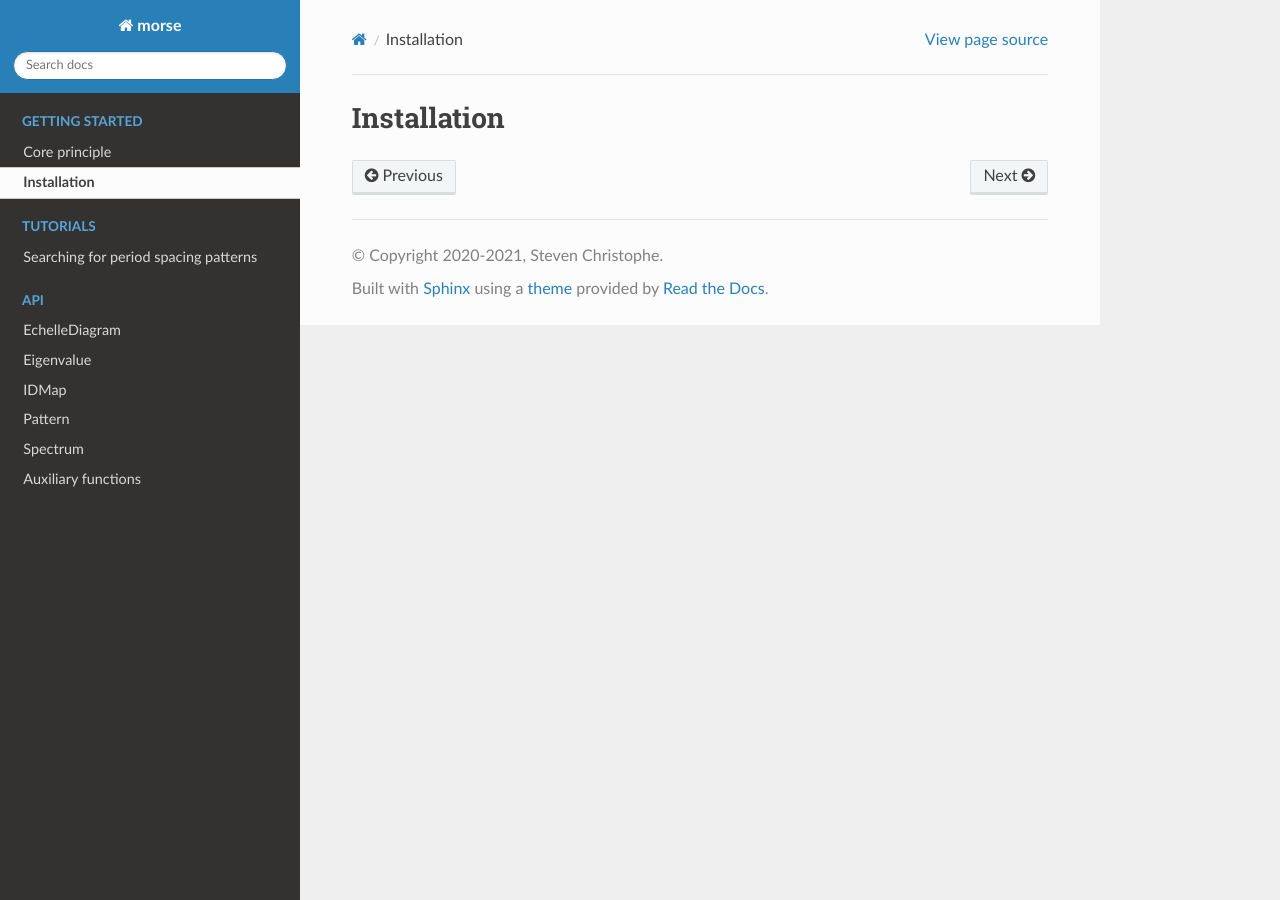
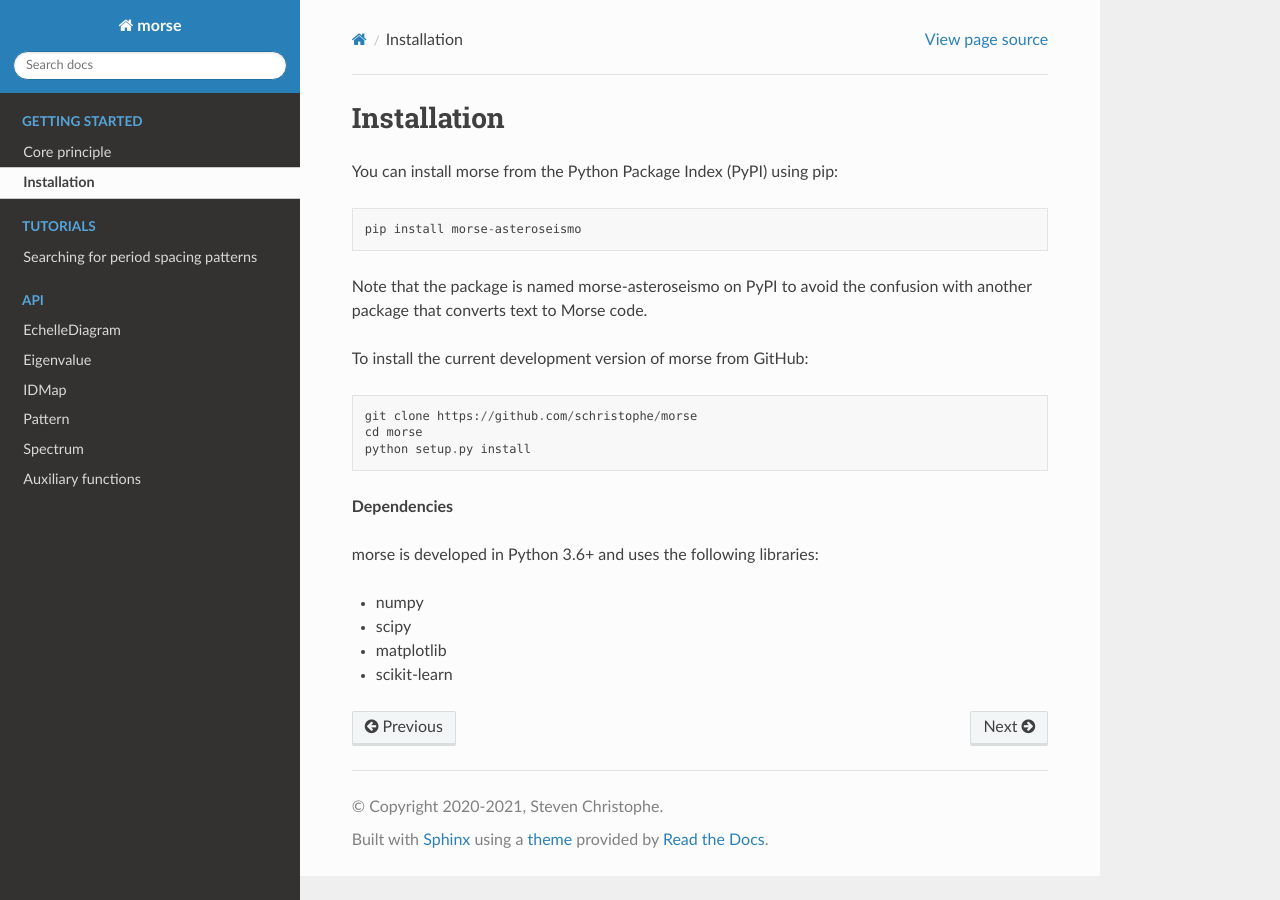
Before and after one commit to schristophe/morse, a Sphinx documentation site: the page built from docs/source/getting_started/installation.rst, in a window 1280 px wide. Built offline with Sphinx 7.4.7 and the Read the Docs theme 2.0.0, drawn with Linux system fonts in a browser that asks for light colours.

Commit message:
adds installation guide

```diff
--- a/docs/source/getting_started/installation.rst
+++ b/docs/source/getting_started/installation.rst
@@ -1,2 +1,24 @@
 Installation
 ============
+
+You can install morse from the Python Package Index (PyPI) using pip::
+
+    pip install morse-asteroseismo
+
+Note that the package is named morse-asteroseismo on PyPI to avoid
+the confusion with another package that converts text to Morse code.
+
+To install the current development version of morse from GitHub::
+
+    git clone https://github.com/schristophe/morse
+    cd morse
+    python setup.py install
+
+**Dependencies**
+
+morse is developed in Python 3.6+ and uses the following libraries:
+
+* numpy
+* scipy
+* matplotlib
+* scikit-learn
```
